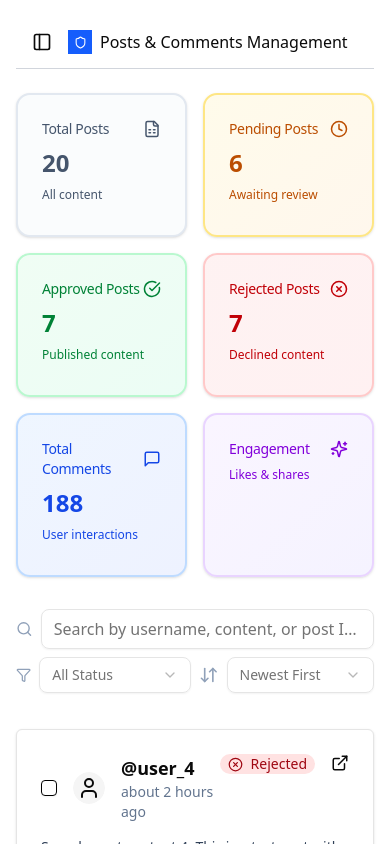
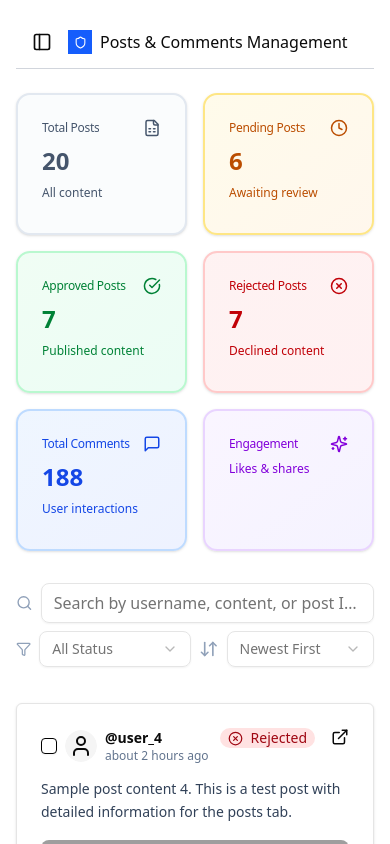
Before and after one commit to AmjustGettingStarted/KalyaniMotors_AdminPanel, a Next.js app: page /posts in a window 390 px wide. Shown: the top 844 px of the page. Built offline with nearby package versions, Linux system fonts and the light colour scheme; grey boxes are pictures that could not be loaded.

Commit message:
styles (All Posts Cards) : Add responsiveness

```diff
--- a/app/posts/page.tsx
+++ b/app/posts/page.tsx
@@ -73,13 +73,13 @@ const Posts = () => {
 
       {/* Posts Details Cards */}
       <div className="py-6">
-        <div className="grid grid-cols-2 md:grid-cols-3 gap-4 md:gap-8">
+        <div className="grid grid-cols-2 lg:grid-cols-3 gap-4 md:gap-8">
           {posts_data.map((post, i) => (
             <Card key={i} className={getCss(post.heading)}>
               <CardContent>
                 <div className="flex-col">
                   <div className="w-full flex justify-between items-center">
-                    <p className="font-medium text-sm md:text-base tracking-tight">
+                    <p className="font-medium text-xs md:text-base tracking-tight line-clamp-1">
                       {post.heading}
                     </p>
                     <p>
@@ -136,7 +136,7 @@ const Posts = () => {
               {/* Top Content */}
               <CardHeader>
                 <CardTitle>
-                  <div className="flex items-center space-x-4">
+                  <div className="flex items-center space-x-2 md:space-x-4">
                     <Checkbox className="border-black " />
                     <Avatar>
                       <AvatarImage src={post.avatar} />
@@ -145,8 +145,8 @@ const Posts = () => {
                       </AvatarFallback>
                     </Avatar>
                     <div className="flex flex-col leading-loose">
-                      <p className="text-lg">@{post.user}</p>
-                      <p className="text-sm text-slate-500 font-normal">
+                      <p className="text-sm md:text-lg">@{post.user}</p>
+                      <p className="text-xs md:text-sm text-slate-500 font-normal line-clamp-1 ">
                         about {post.time} ago
                       </p>
                     </div>
@@ -242,13 +242,13 @@ const Posts = () => {
               <CardFooter className="flex w-full gap-2">
                 <Button
                   variant="link"
-                  className="flex h-10 items-center w-1/2 bg-green-600 hover:bg-green-700 hover:no-underline text-white rounded-sm text-base"
+                  className="flex h-10 items-center w-1/2 bg-green-600 hover:bg-green-700 hover:no-underline text-white rounded-sm  cursor-pointer text-base"
                 >
                   <CheckCircle /> Approve
                 </Button>
                 <Button
                   variant="destructive"
-                  className="flex h-10 items-center w-1/2 rounded-sm text-base hover:bg-red-700"
+                  className="flex h-10 items-center w-1/2 rounded-sm  cursor-pointer text-base hover:bg-red-700"
                 >
                   <CircleX />
                   Reject
```
